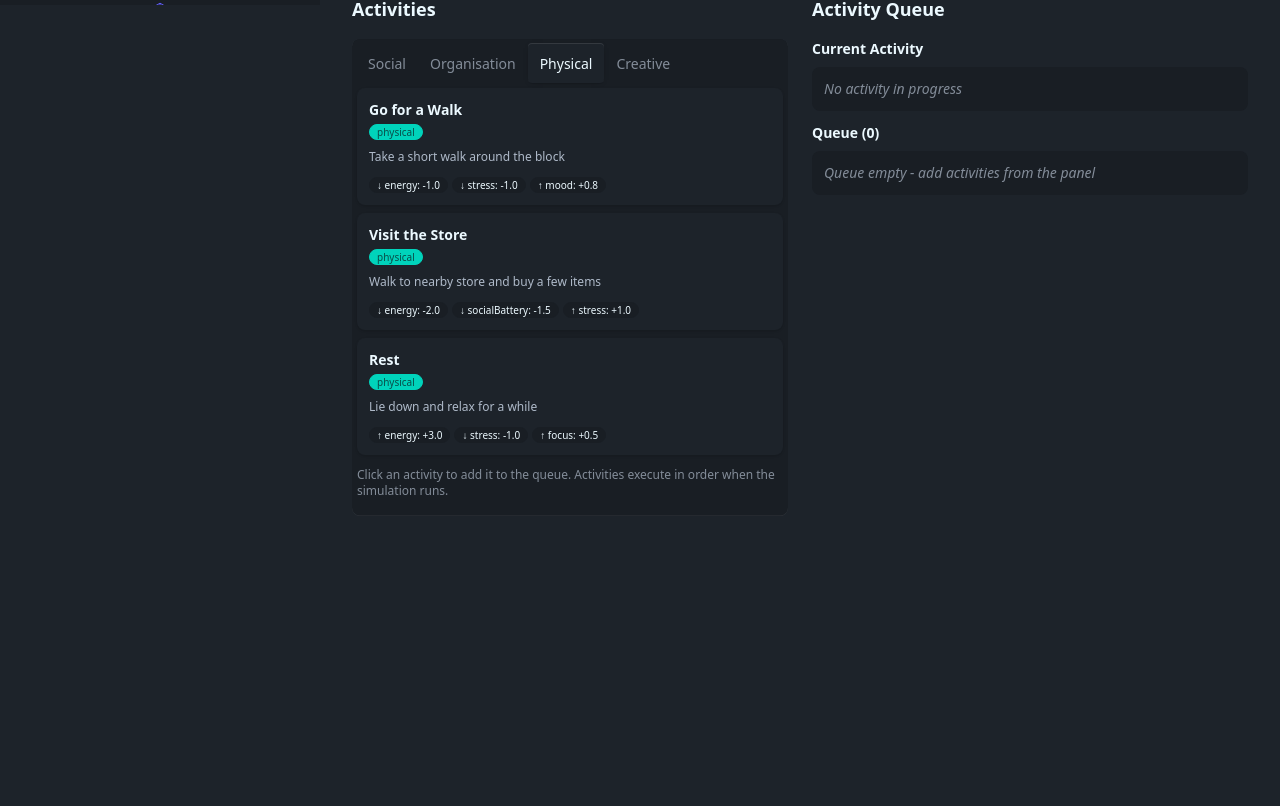
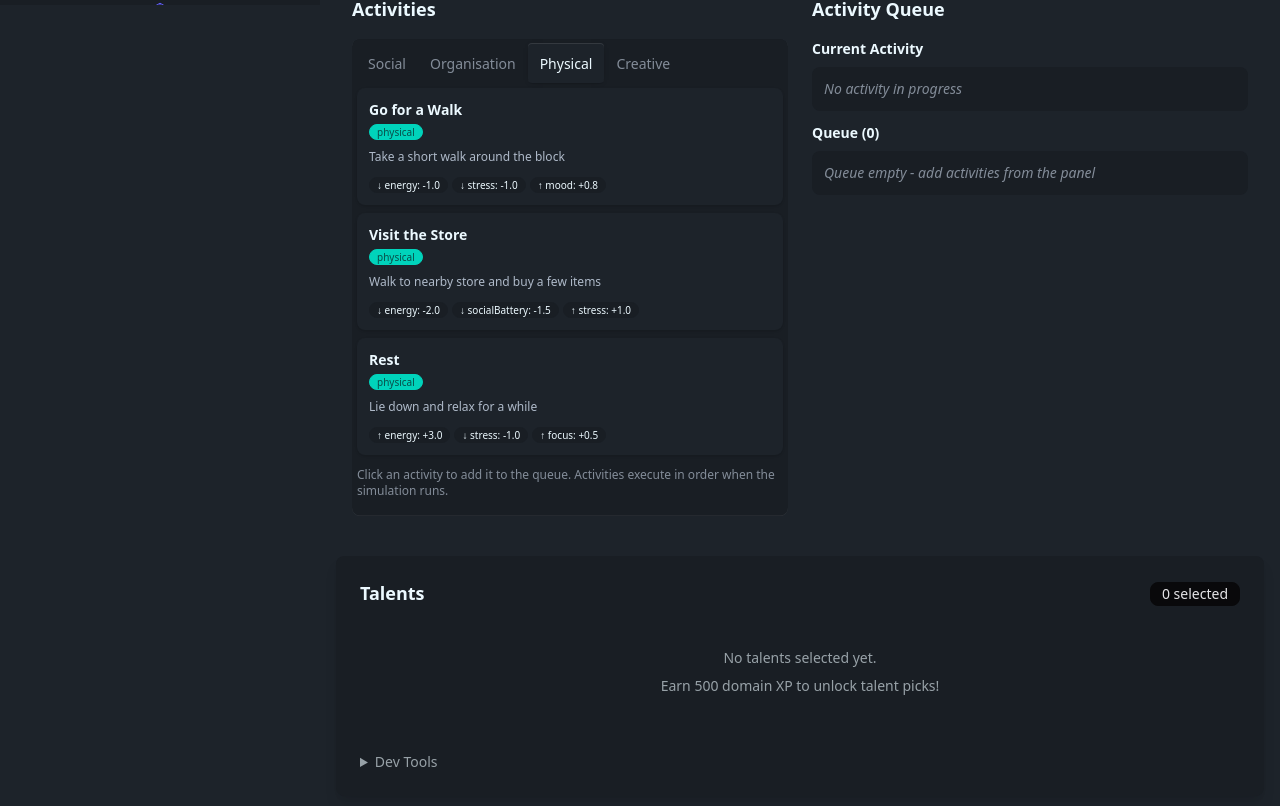
Before and after one commit to TerjeBallestad/lifelines-prototypes, a React (Vite) app: page / in a window 1280 px wide. Shown: the part 795-1601 px from the top of the page. Before the commit the page ends 1343 px from the top, so only its background shows below. Built offline with nearby package versions, Linux system fonts and the light colour scheme.

Commit message:
feat(05-04): add TalentsPanel to App.tsx
- Import TalentsPanel component
- Add TalentsPanel below ActivityPanel in main content

```diff
--- a/src/App.tsx
+++ b/src/App.tsx
@@ -5,6 +5,7 @@ import { CharacterPanel } from './components/CharacterPanel';
 import { SimulationControls } from './components/SimulationControls';
 import { SkillTreePanel } from './components/SkillTreePanel';
 import { TalentSelectionModal } from './components/TalentSelectionModal';
+import { TalentsPanel } from './components/TalentsPanel';
 import { useCharacterStore } from './stores/RootStore';
 
 const App = observer(function App() {
@@ -32,6 +33,9 @@ const App = observer(function App() {
         <div className="mt-6">
           <ActivityPanel />
         </div>
+        <div className="mt-6">
+          <TalentsPanel />
+        </div>
       </main>
     </div>
   );
```
